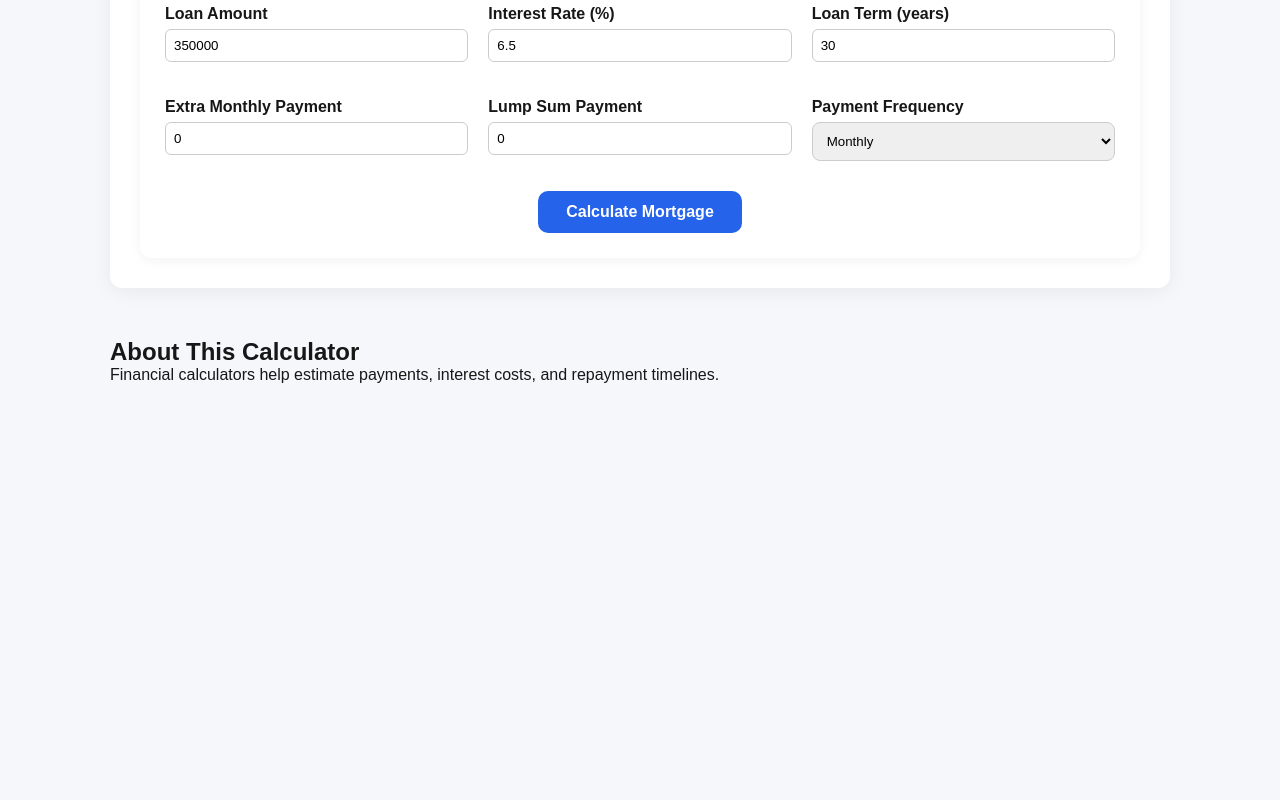
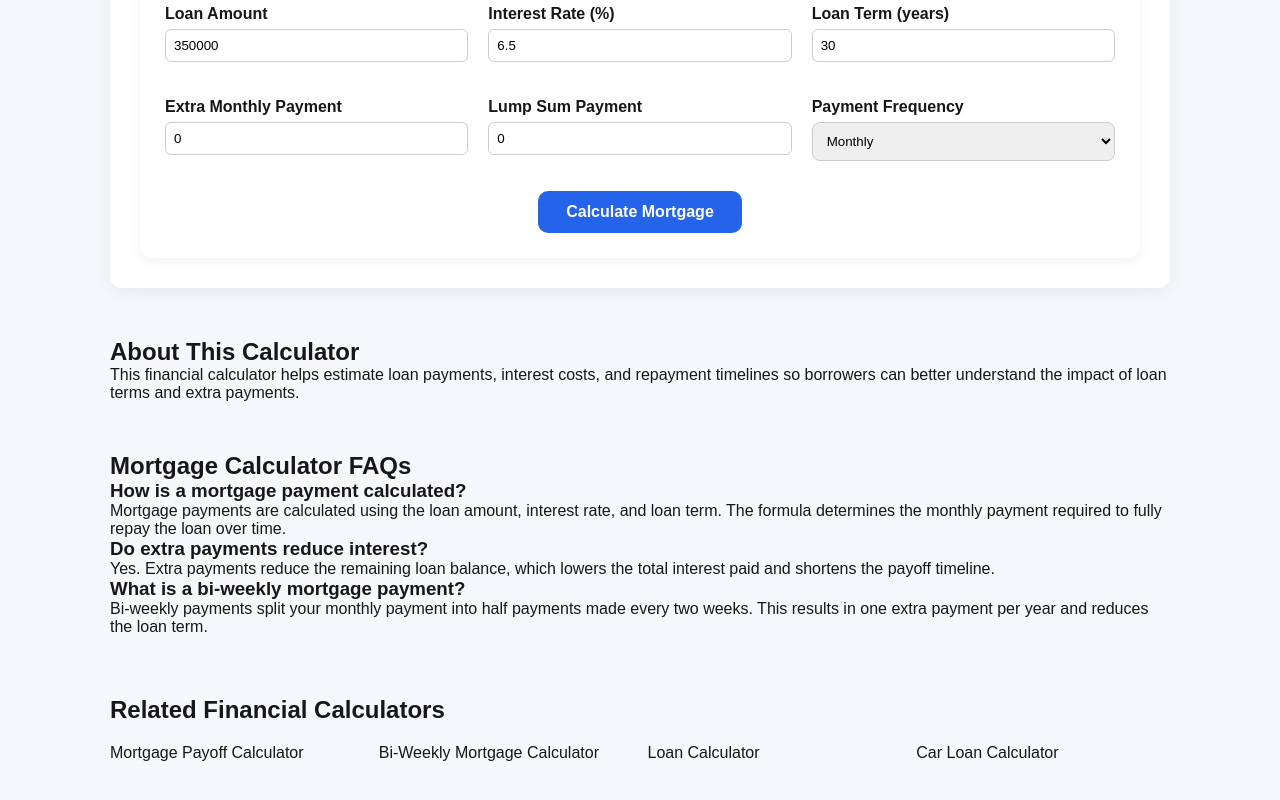
Before and after one commit to TitanCodi/mortgage-calculator, a Next.js app: page /calculators/mortgage-calculator in a window 1280 px wide. Shown: the part 424-1224 px from the top of the page. Before the commit the page ends 868 px from the top, so only its background shows below. Built offline with nearby package versions, Linux system fonts and the light colour scheme.

Commit message:
Add FAQ section and related calculators

```diff
--- a/app/calculators/[slug]/page.tsx
+++ b/app/calculators/[slug]/page.tsx
@@ -31,15 +31,119 @@ export default async function Page({
 
       <MainCalculator />
 
+      {/* About Section */}
+
       <section style={{ marginTop: "50px" }}>
         <h2>About This Calculator</h2>
 
         <p>
-          Financial calculators help estimate payments,
-          interest costs, and repayment timelines.
+          This financial calculator helps estimate loan payments,
+          interest costs, and repayment timelines so borrowers
+          can better understand the impact of loan terms and
+          extra payments.
+        </p>
+      </section>
+
+      {/* FAQ SECTION */}
+
+      <section style={{ marginTop: "50px" }}>
+        <h2>Mortgage Calculator FAQs</h2>
+
+        <h3>How is a mortgage payment calculated?</h3>
+        <p>
+          Mortgage payments are calculated using the loan amount,
+          interest rate, and loan term. The formula determines the
+          monthly payment required to fully repay the loan over time.
+        </p>
+
+        <h3>Do extra payments reduce interest?</h3>
+        <p>
+          Yes. Extra payments reduce the remaining loan balance,
+          which lowers the total interest paid and shortens the
+          payoff timeline.
+        </p>
+
+        <h3>What is a bi-weekly mortgage payment?</h3>
+        <p>
+          Bi-weekly payments split your monthly payment into
+          half payments made every two weeks. This results in
+          one extra payment per year and reduces the loan term.
         </p>
 
       </section>
+
+      {/* RELATED CALCULATORS */}
+
+      <section style={{ marginTop: "60px" }}>
+
+        <h2>Related Financial Calculators</h2>
+
+        <div
+          style={{
+            display:"grid",
+            gridTemplateColumns:"repeat(auto-fit,minmax(200px,1fr))",
+            gap:"15px",
+            marginTop:"20px"
+          }}
+        >
+
+          <a href="/calculators/mortgage-payoff-calculator">
+            Mortgage Payoff Calculator
+          </a>
+
+          <a href="/calculators/biweekly-mortgage-calculator">
+            Bi-Weekly Mortgage Calculator
+          </a>
+
+          <a href="/calculators/loan-calculator">
+            Loan Calculator
+          </a>
+
+          <a href="/calculators/car-loan-calculator">
+            Car Loan Calculator
+          </a>
+
+        </div>
+
+      </section>
+
+      {/* FAQ SCHEMA FOR GOOGLE */}
+
+      <script
+        type="application/ld+json"
+        dangerouslySetInnerHTML={{
+          __html: JSON.stringify({
+            "@context": "https://schema.org",
+            "@type": "FAQPage",
+            "mainEntity": [
+              {
+                "@type": "Question",
+                "name": "How is a mortgage payment calculated?",
+                "acceptedAnswer": {
+                  "@type": "Answer",
+                  "text": "Mortgage payments are calculated using the loan amount, interest rate, and loan term."
+                }
+              },
+              {
+                "@type": "Question",
+                "name": "Do extra payments reduce interest?",
+                "acceptedAnswer": {
+                  "@type": "Answer",
+                  "text": "Yes, extra payments reduce the remaining loan balance which lowers total interest."
+                }
+              },
+              {
+                "@type": "Question",
+                "name": "What is a bi-weekly mortgage payment?",
+                "acceptedAnswer": {
+                  "@type": "Answer",
+                  "text": "Bi-weekly payments split your monthly payment into half payments made every two weeks."
+                }
+              }
+            ]
+          })
+        }}
+      />
 
     </main>
   )
```
